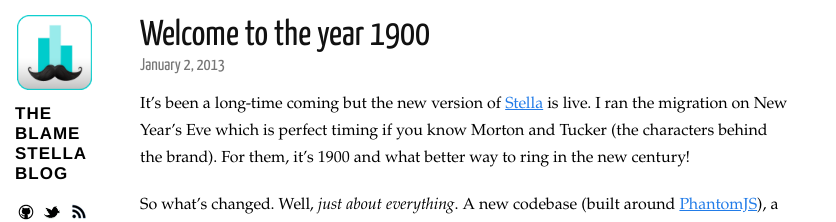
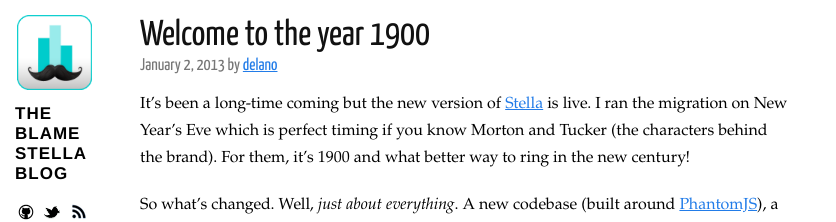
Before and after one commit to stella/stella.github.com, a Jekyll site: the page built from _posts/2013-01-02-welcome-to-the-year-1900.md, in a window 1280 px wide and 900 px high. Shown: the top 222 px of the window, without its empty margins (0-836 px from the left). Built offline with Jekyll 4.4.1, drawn with Linux system fonts in a browser that asks for light colours; nearby versions of some CDN libraries; Markdown is read by kramdown in place of the engine named in the settings; comment, search, counter and statistics services are not loaded.

Commit message:
Fixed link for delano

```diff
--- a/_layouts/post.html
+++ b/_layouts/post.html
@@ -8,7 +8,7 @@ layout: layout
   </h1>
 
   <section class="byline">
-    {{ page.date | date: "%B %e, %Y" }}
+    {{ page.date | date: "%B %e, %Y" }} by <a href="{{page.bio}}">{{page.who}}</a>
   </section>
 
   {{ content }}
--- a/_posts/2013-01-02-welcome-to-the-year-1900.md
+++ b/_posts/2013-01-02-welcome-to-the-year-1900.md
@@ -2,6 +2,7 @@
 layout: post
 title: Welcome to the year 1900
 who: delano
+bio: http://delanotes.com/
 ---
 
 It's been a long-time coming but the new version of [Stella](https://www.blamestella.com/) is live. I ran the migration on New Year's Eve which is perfect timing if you know Morton and Tucker (the characters behind the brand). For them, it's 1900 and what better way to ring in the new century!
--- a/index.html
+++ b/index.html
@@ -11,7 +11,7 @@ title: "Posts"
   </h1>
 
   <section class="byline">
-    {{ page.date | date: "%B %e, %Y" }} by <a href="https://delanotes.com/">{{page.who}}</a>
+    {{ page.date | date: "%B %e, %Y" }} by <a href="{{page.bio}}">{{page.who}}</a>
   </section>
 
   {{ page.content }}
```
